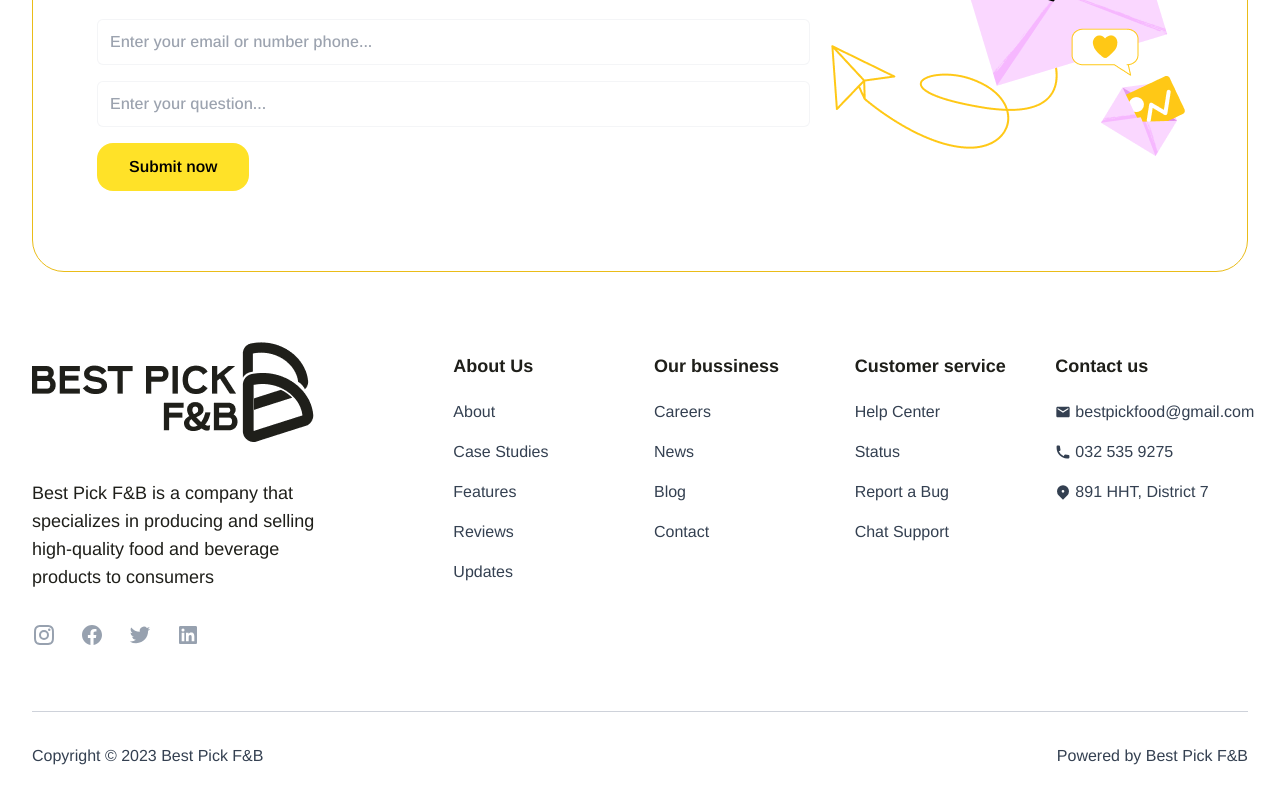
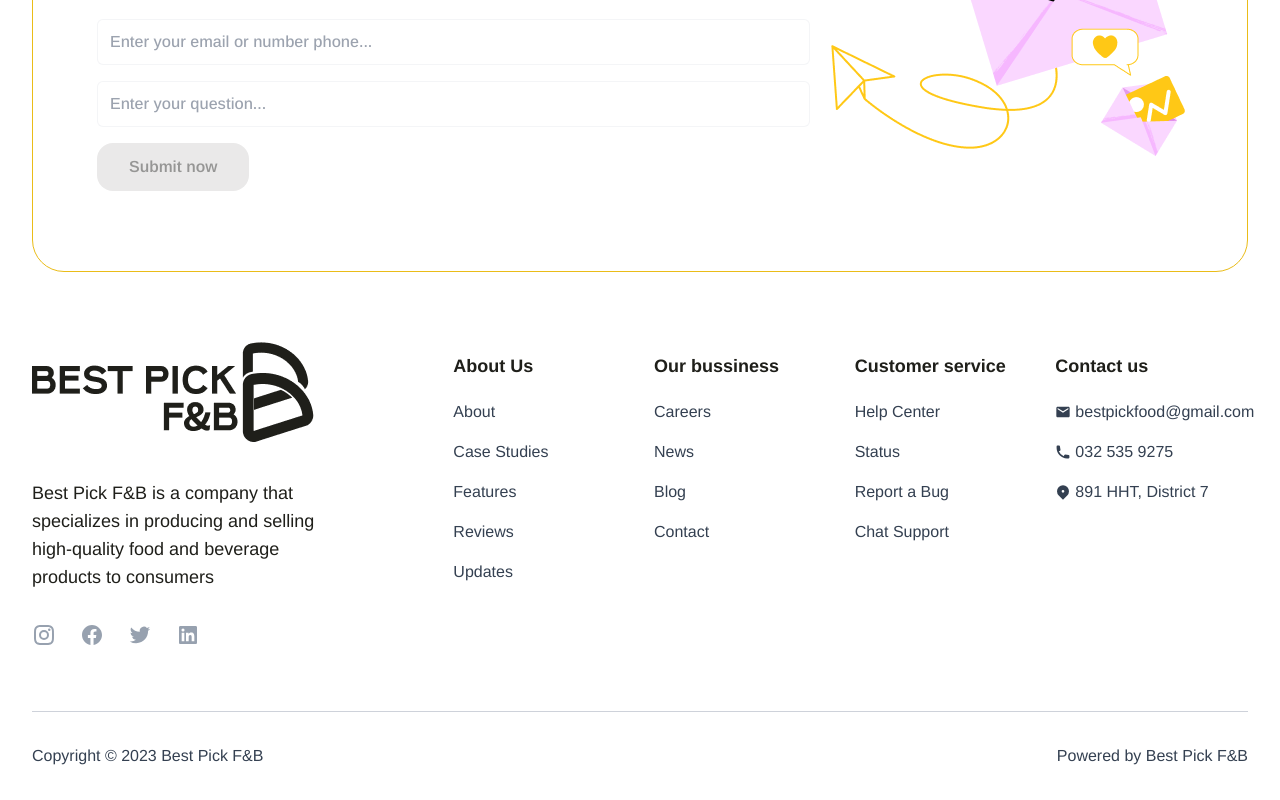
Before and after one commit to kiettran307/bestpick, a Next.js app: page /menu in a window 1280 px wide. Shown: the part 3761-4561 px from the top of the page. Built offline with nearby package versions, Linux system fonts and the light colour scheme.

Commit message:
Update ContactForm Homepage

```diff
--- a/components/Contact/FormContact.tsx
+++ b/components/Contact/FormContact.tsx
@@ -1,39 +1,37 @@
-"use client"
+"use client";
 import { SendEmail } from "@/lib/email";
 import useContactForm from "@/shared/hook/useContactForm";
 import { Button } from "@/shared/utils/form/Button";
 
 export function FormContact() {
-  const {values, handleChange} = useContactForm();
+  const { values, handleChange } = useContactForm();
   const handleSubmit = async (event) => {
-    event.preventDefault()
+    event.preventDefault();
 
+    if (values.email && values.message) {
       try {
         const data = {
           email: values.email,
-        message: values.message
-      }
+          message: values.message,
+        };
         const req = await SendEmail(data);
-      console.log(req)
+        console.log(req);
       } catch (e) {
         console.log(e);
       }
     }
+  };
 
   return (
-    <form
-      className="mt-10"
-      onSubmit={handleSubmit}
-    >
+    <form className="mt-10" onSubmit={handleSubmit}>
       <input
-
         type="text"
         name="email"
         id="email"
         value={values.email}
         onChange={handleChange}
         placeholder="Enter your email or number phone..."
-        className="w-full px-3 py-2.5 mb-4 text-base font-medium border rounded-md outline-none border-body-color border-opacity-10 text-body-color focus:border-primary focus:border-opacity-100 focus-visible:shadow-none"
+        className="mb-4 w-full rounded-md border border-body-color border-opacity-10 px-3 py-2.5 text-base font-medium text-body-color outline-none focus:border-primary focus:border-opacity-100 focus-visible:shadow-none"
       />
 
       <input
@@ -43,9 +41,13 @@ export function FormContact() {
         value={values.message}
         onChange={handleChange}
         placeholder="Enter your question..."
-        className="w-full px-3 py-2.5 mb-4 text-base font-medium border rounded-md outline-none border-body-color border-opacity-10 text-body-color focus:border-primary focus:border-opacity-100 focus-visible:shadow-none "
+        className="mb-4 w-full rounded-md border border-body-color border-opacity-10 px-3 py-2.5 text-base font-medium text-body-color outline-none focus:border-primary focus:border-opacity-100 focus-visible:shadow-none "
       />
-      <Button text="Submit now" className={"rounded-2xl bg-primary !px-8 !py-3"}/>
+      <Button
+        disabled={!values.email || !values.message}
+        text="Submit now"
+        className={"rounded-2xl !px-8 !py-3 " + `${values.email && values.message ? 'bg-primary' : 'bg-[#EAE9E9] text-[#969695] hover:shadow-none'}`}
+      />
     </form>
   );
 }
--- a/shared/utils/form/Button.tsx
+++ b/shared/utils/form/Button.tsx
@@ -19,6 +19,7 @@ type ButtonPropsType = {
   stopPropagation?: boolean;
   preventDefault?: boolean;
   innerRef?: MutableRefObject<HTMLAnchorElement | HTMLButtonElement>;
+  disabled?: boolean;
   onClick?: (e?: MouseEvent) => any;
 };
 
@@ -30,6 +31,7 @@ export function Button({
   iconPosition,
   asyncLoading,
   iconClassName,
+  disabled,
   ...props
 }: ButtonPropsType) {
   const [loading, setLoading] = useState(false);
@@ -87,6 +89,7 @@ export function Button({
         </Link>
       ) : (
         <button
+          disabled={disabled}
           className={`${buttonStyle} ${className}`}
           onClick={(e) => onClick(e)}
           ref={props.innerRef as MutableRefObject<HTMLButtonElement>}
```
Lines whose indentation alone changed are shown as unchanged.
